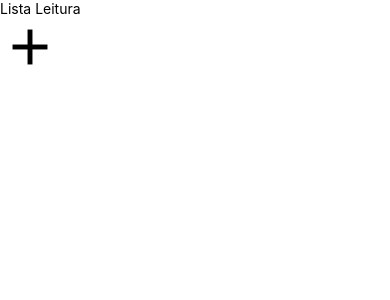
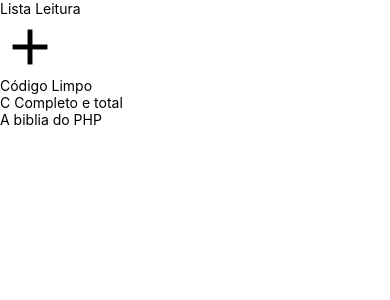
Before and after one commit to Sau1o/Dev, a React Native app in the folder listaLeitura/: screen / in a window 390 px wide. Shown: the top 300 px of the page. Built offline with nearby package versions, Linux system fonts and the light colour scheme.

Commit message:
add FlatList

```diff
--- a/listaLeitura/src/pages/Main.js
+++ b/listaLeitura/src/pages/Main.js
@@ -1,15 +1,43 @@
 import React from 'react'
-import {View, Text, TouchableOpacity, StyleSheet} from 'react-native'
+import {View, Text, TouchableOpacity, FlatList, StyleSheet} from 'react-native'
 
 import Icon from 'react-native-vector-icons/MaterialIcons'
 
 const Main = () => {
+    const data = [
+        {
+            id:"1",
+            title:"Código Limpo",
+            anotations:"qq coisa1",
+            isRead: false,
+            photo: null,
+        },
+        {
+            id:"2",
+            title:"C Completo e total",
+            anotations:"qq coisa2",
+            isRead: false,
+            photo: null,
+        },
+        {
+            id:"3",
+            title:"A biblia do PHP",
+            anotations:"qq coisa3",
+            isRead: false,
+            photo: null,
+        },
+    ]
   return(
   <View>
     <Text>Lista Leitura</Text>
     <TouchableOpacity>
         <Icon name="add" size={60} color='#000'/>
     </TouchableOpacity>
+    <FlatList
+        data={data}
+        keyExtractor={item => item.id}
+        renderItem={({item})=> <Text>{item.title}</Text>}
+    />
   </View>
   );
 }
```
